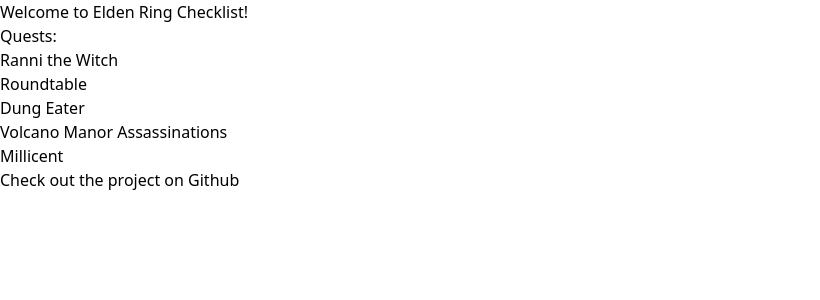
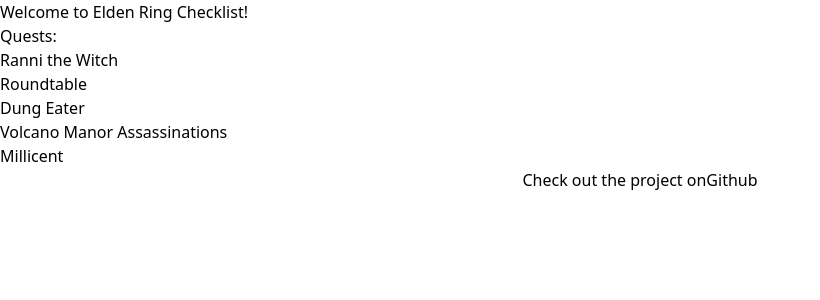
Before and after one commit to Gobluebro/Elden-Ring-Checklist, a Next.js app: page / in a window 1280 px wide. Shown: the top 300 px of the page, without its empty margins (0-820 px from the left). Built offline with nearby package versions, Linux system fonts and the light colour scheme.

Commit message:
center the footer

```diff
--- a/pages/index.tsx
+++ b/pages/index.tsx
@@ -22,7 +22,7 @@ const Home: NextPage = () => {
           <CheckboxContainer key={quest.id} quest={quest} />
         ))}
       </main>
-      <footer>
+      <footer className="flex justify-center">
         Check out the project on{" "}
         <a href="https://github.com/Gobluebro/Elden-Ring-Checklist">Github</a>
       </footer>
```
